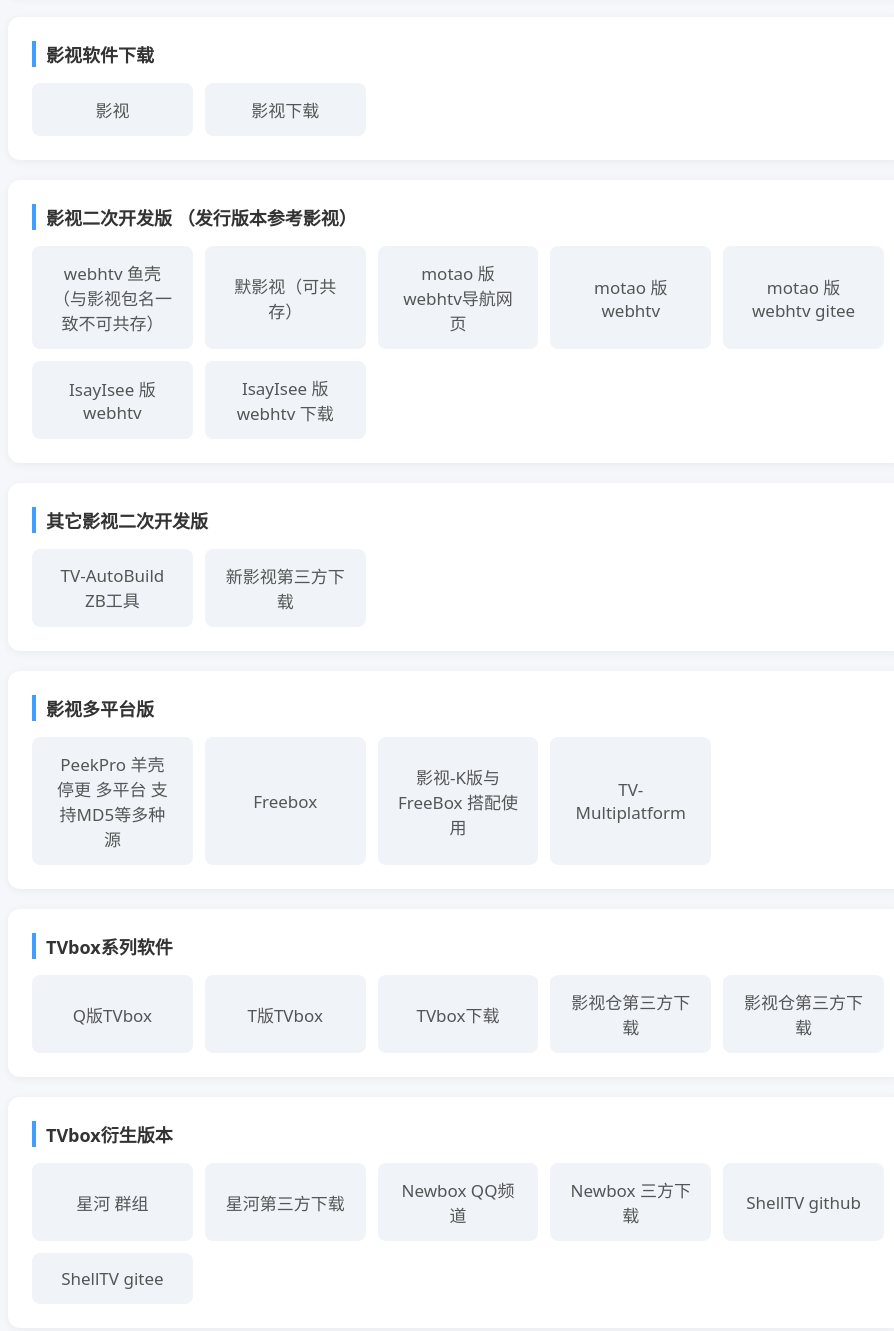
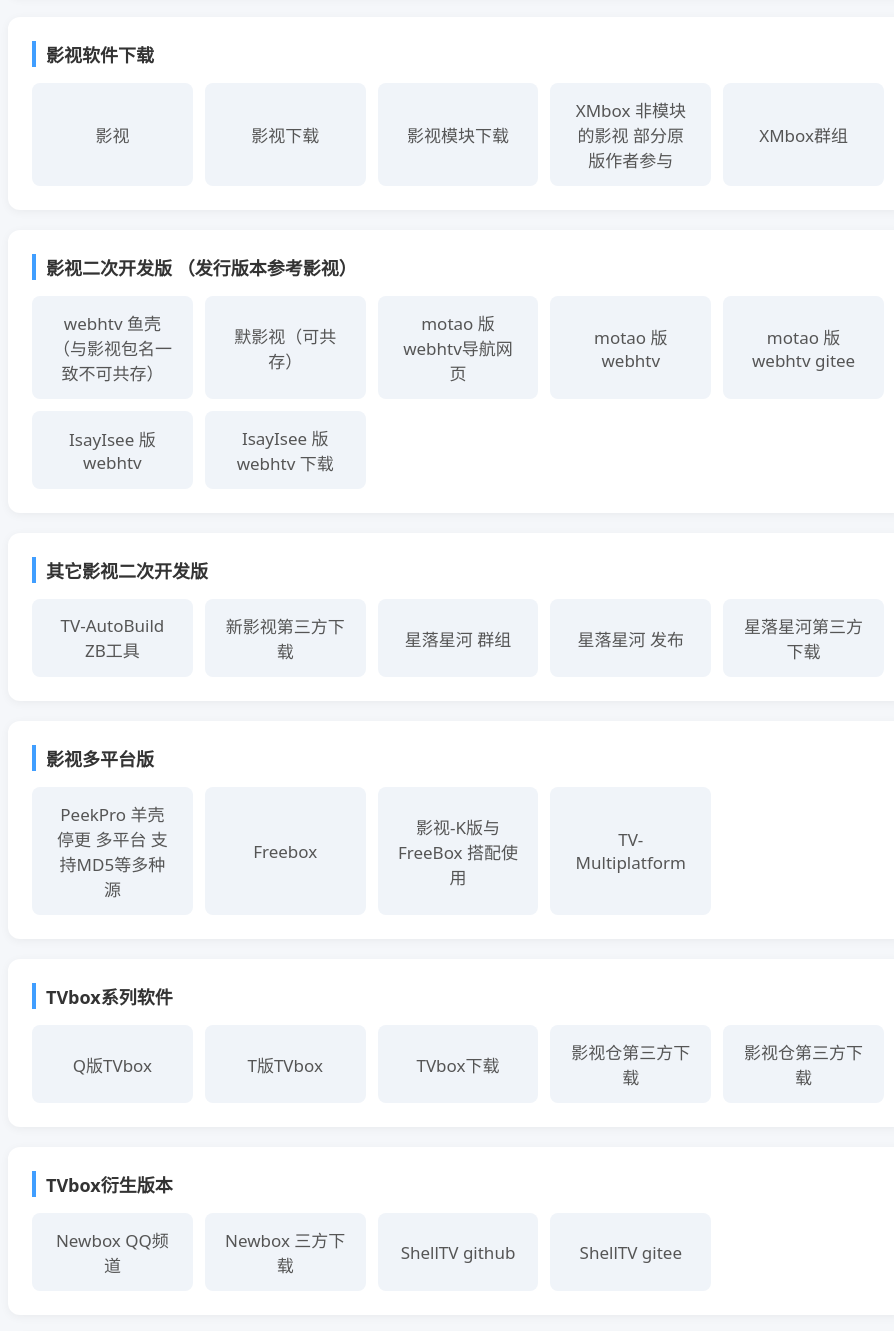
Before and after one commit to jixiejishu/dh, a plain HTML site: page 导航2.html in a window 1280 px wide. Shown: the part 1495-2826 px from the top of the page, without its empty margins (182-1076 px from the left). Drawn offline with Linux system fonts and the light colour scheme.

Commit message:
Add files via upload

```diff
--- a/导航2.html
+++ b/导航2.html
@@ -657,6 +657,9 @@
             <div class="link-list">
                 <a href="https://github.com/FongMi/TV" target="_blank" tabindex="0">影视</a>
                 <a href="https://github.com/FongMi/Release/tree/fongmi/apk" target="_blank" tabindex="0">影视下载</a>
+                <a href="https://github.com/FongMi/Release/releases/tag/module" target="_blank" tabindex="0">影视模块下载</a>
+                <a href="hhttps://github.com/Tosencen/XMBOX" target="_blank" tabindex="0">XMbox 非模块的影视 部分原版作者参与</a>
+                <a href="https://t.me/+rJJC79iMuOo3OTRl" target="_blank" tabindex="0">XMbox群组</a>
             </div>
         </div>
         <!-- 影视二次开发版 -->
@@ -678,6 +681,9 @@
             <div class="link-list">
                 <a href="https://github.com/iptvorganization/TV-AutoBuild" target="_blank" tabindex="0"> TV-AutoBuild ZB工具</a>
                 <a href="http://mfapk.top/fm1/1219.html" target="_blank" tabindex="0">新影视第三方下载</a>
+                <a href="https://t.me/xingluotv" target="_blank" tabindex="0">星落星河 群组</a>
+                <a href="https://t.me/xingluotv1" target="_blank" tabindex="0">星落星河 发布</a>
+                <a href="http://apck.top/fm.html" target="_blank" tabindex="0">星落星河第三方下载</a>
            </div>
         </div>
 
@@ -707,8 +713,6 @@
         <div class="nav-group">
             <h2>TVbox衍生版本</h2>
             <div class="link-list">
-                <a href="https://t.me/xingluotv" target="_blank" tabindex="0">星河 群组</a>
-                <a href="http://apck.top/fm.html" target="_blank" tabindex="0">星河第三方下载</a>
                 <a href="https://pd.qq.com/s/br77g01fj" target="_blank" tabindex="0">Newbox QQ频道</a>
                 <a href="http://mfapk.top/box1/1161.html" target="_blank" tabindex="0">Newbox 三方下载</a>
                 <a href="https://github.com/MyShellTV/ShellTV" target="_blank" tabindex="0">ShellTV github</a>
```
Also changed, not shown: 导航1.html (+7 -2 lines).
